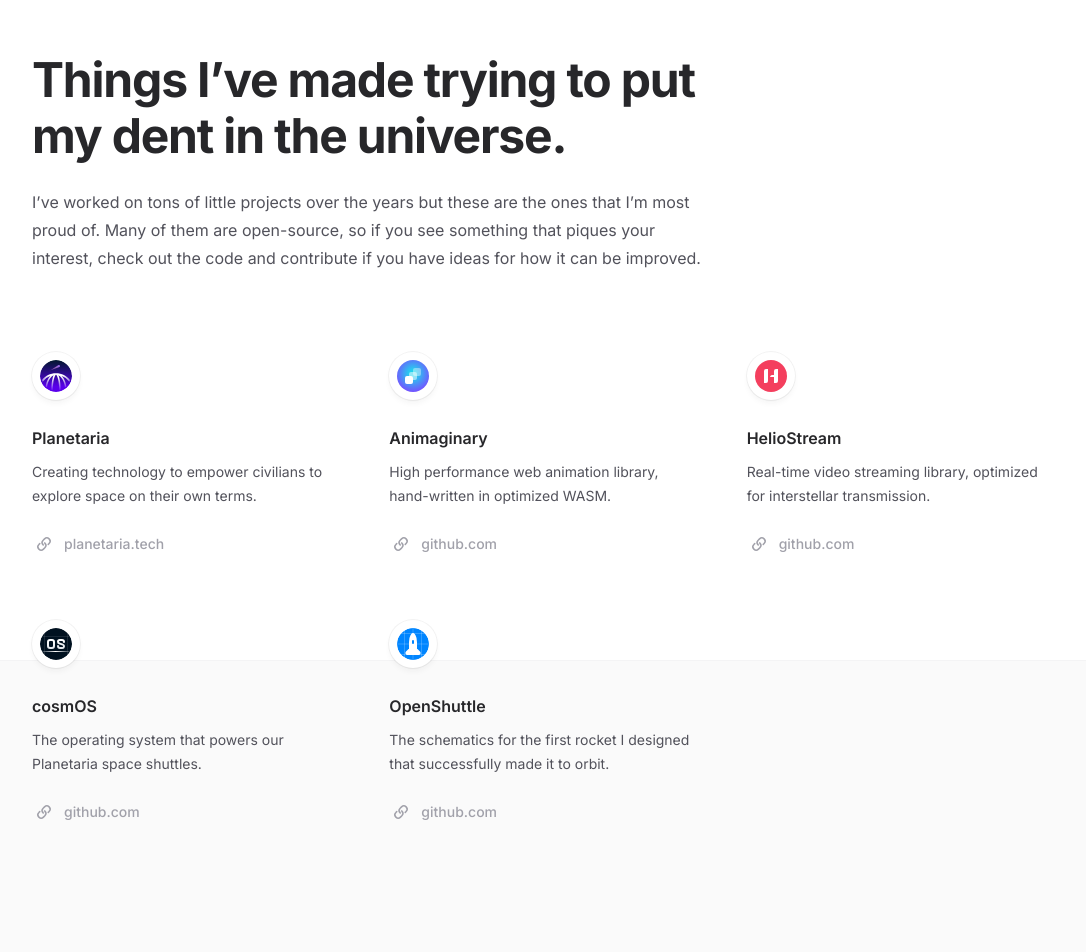
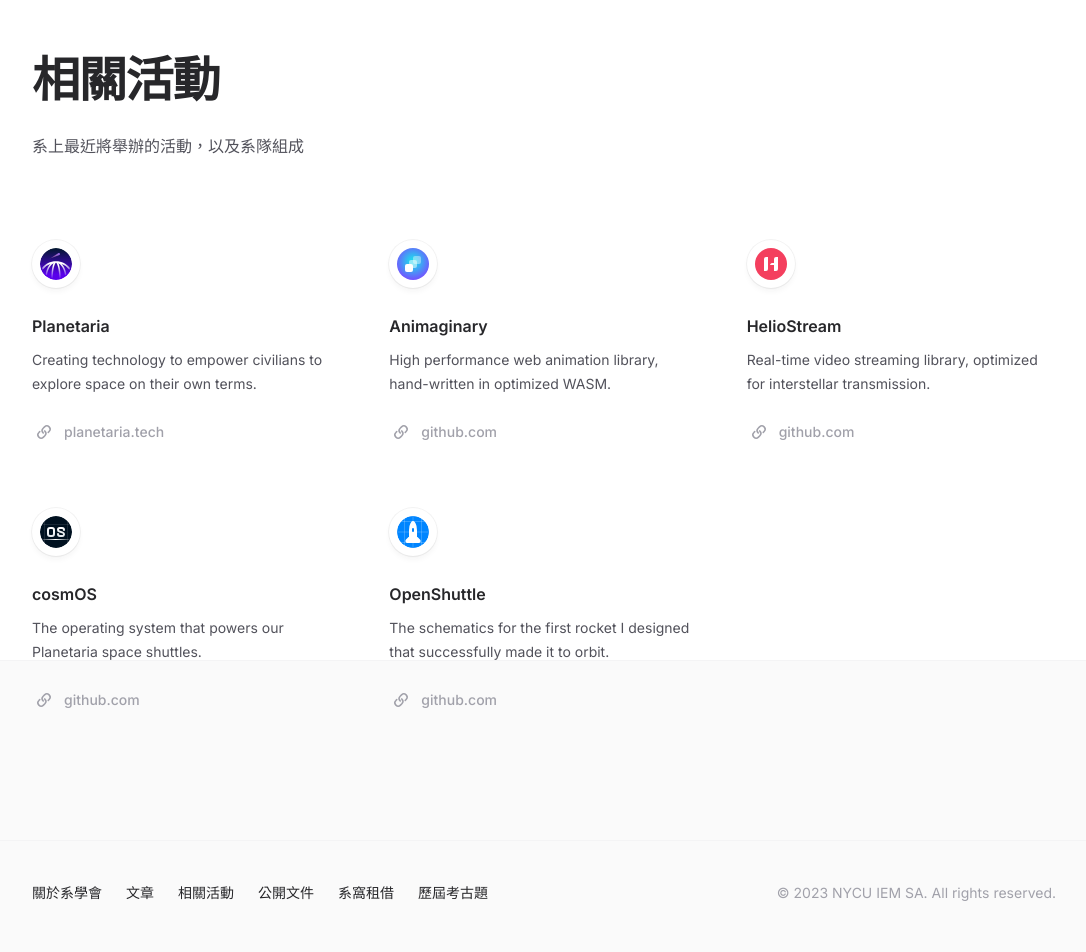
Before and after one commit to nycu-iem/new_website, a Next.js app: page /activities in a window 1280 px wide. Shown: the part 140-1092 px from the top of the page, without its empty margins (96-1182 px from the left). Built offline with nearby package versions, Linux system fonts and the light colour scheme.

Commit message:
change a little

```diff
--- a/app/(union)/activities/page.tsx
+++ b/app/(union)/activities/page.tsx
@@ -1,4 +1,3 @@
-import Head from 'next/head'
 import Image from 'next/image'
 
 import { Card, CardLink, CardDescription } from '../../../components/Card'
@@ -8,6 +7,10 @@
 import logoHelioStream from '../../../public/images/logos/helio-stream.svg'
 import logoOpenShuttle from '../../../public/images/logos/open-shuttle.svg'
 import logoPlanetaria from '../../../public/images/logos/planetaria.svg'
+
+export const metadata = {
+    title: '相關活動 | 陽明交大 工工系學會 | NYCU IEM SA',
+}
 
 const page = [
     {
@@ -61,26 +64,17 @@
 export default function Projects() {
     return (
         <>
-            <Head>
-                <title>Projects - Spencer Sharp</title>
-                <meta
-                    name="description"
-                    content="Things I’ve made trying to put my dent in the universe."
-                />
-            </Head>
             <SimpleLayout
-                title="Things I’ve made trying to put my dent in the universe."
-                intro="I’ve worked on tons of little projects over the years but these are the ones that I’m most proud of. Many of them are open-source, so if you see something that piques your interest, check out the code and contribute if you have ideas for how it can be improved."
+                title="相關活動"
+                intro="系上最近將舉辦的活動，以及系隊組成"
             >
-                <ul
-                    role="list"
+                <ul role="list"
                     className="grid grid-cols-1 gap-x-12 gap-y-16 sm:grid-cols-2 lg:grid-cols-3"
                 >
                     {page.map((project) => (
                         <Card as="li" key={project.name}>
                             <div className="relative z-10 flex h-12 w-12 items-center justify-center rounded-full bg-white shadow-md shadow-zinc-800/5 ring-1 ring-zinc-900/5 dark:border dark:border-zinc-700/50 dark:bg-zinc-800 dark:ring-0">
-                                <Image
-                                    src={project.logo}
+                                <Image src={project.logo}
                                     alt=""
                                     className="h-8 w-8"
                                     unoptimized
--- a/app/(union)/layout.tsx
+++ b/app/(union)/layout.tsx
@@ -5,7 +5,7 @@
 
 import { Footer } from "../../components/Footer"
 import { Header } from "../../components/Header"
-import { ToastContainer } from 'react-toastify';
+// import { ToastContainer } from 'react-toastify';
 import clsx from 'clsx'
 
 const inter = Inter({ subsets: ['latin'] })
@@ -46,7 +46,7 @@
                     </div>
                 </div>
                 <div className="relative">
-                    <ToastContainer />
+                    {/* <ToastContainer /> */}
                     <Header />
                     <main>
                         {children}
--- a/components/Footer.tsx
+++ b/components/Footer.tsx
@@ -1,13 +1,41 @@
 import Link from 'next/link'
 
-import { Container, OuterContainer, InnerContainer } from './Container'
+import { OuterContainer, InnerContainer } from './Container'
+
+const menuOptions: { title: string, href: string, blocked: boolean, reason?: string }[] = [
+    {
+        title: "關於系學會",
+        href: "/about",
+        blocked: false
+    }, {
+        title: "文章",
+        href: "/articles",
+        blocked: false
+    }, {
+        title: "相關活動",
+        href: "/activities",
+        blocked: false
+    }, {
+        title: "公開文件",
+        href: "/docs",
+        blocked: false
+    }, {
+        title: "系窩租借",
+        href: "/booking",
+        blocked: true,
+        reason: "Not Yet Implemented"
+    }, {
+        title: "歷屆考古題",
+        href: "/exams",
+        blocked: true,
+        reason: "Not Yet Implemented"
+    }
+]
 
 function NavLink({ href, children }: { href: string, children: React.ReactNode }) {
     return (
-        <Link
-            href={href}
-            className="transition hover:text-teal-500 dark:hover:text-teal-400"
-        >
+        <Link href={href}
+            className="transition hover:text-teal-500 dark:hover:text-teal-400">
             {children}
         </Link>
     )
@@ -21,14 +49,12 @@
                     <InnerContainer>
                         <div className="flex flex-col items-center justify-between gap-6 sm:flex-row">
                             <div className="flex flex-wrap justify-center gap-x-6 gap-y-1 text-sm font-medium text-zinc-800 dark:text-zinc-200">
-                                <NavLink href="/about">About</NavLink>
-                                <NavLink href="/projects">Projects</NavLink>
-                                <NavLink href="/speaking">Speaking</NavLink>
-                                <NavLink href="/uses">Uses</NavLink>
+                                {menuOptions.map(option => (
+                                    <NavLink href={option.href} key={option.href}>{option.title}</NavLink>
+                                ))}
                             </div>
                             <p className="text-sm text-zinc-400 dark:text-zinc-500">
-                                &copy; {new Date().getFullYear()} Spencer Sharp. All rights
-                                reserved.
+                                &copy; {new Date().getFullYear()} NYCU IEM SA. All rights reserved.
                             </p>
                         </div>
                     </InnerContainer>
--- a/components/Header.tsx
+++ b/components/Header.tsx
@@ -9,28 +9,31 @@
 import { usePathname } from "next/navigation"
 // import { toast } from 'react-toastify';
 import Swal from "sweetalert2"
-import { error } from 'console'
 
 const menuOptions: { title: string, href: string, blocked: boolean, reason?: string }[] = [
     {
-        title: "About",
+        title: "關於系學會",
         href: "/about",
         blocked: false
     }, {
-        title: "Articles",
+        title: "文章",
         href: "/articles",
         blocked: false
     }, {
-        title: "Activities",
+        title: "相關活動",
         href: "/activities",
         blocked: false
     }, {
-        title: "House",
+        title: "公開文件",
+        href: "/docs",
+        blocked: false
+    }, {
+        title: "系窩租借",
         href: "/booking",
         blocked: true,
         reason: "Not Yet Implemented"
     }, {
-        title: "Exams",
+        title: "歷屆考古題",
         href: "/exams",
         blocked: true,
         reason: "Not Yet Implemented"
@@ -265,14 +268,15 @@
             aria-label="Home"
             className={clsx(className, 'pointer-events-auto')}
             {...props}
+            passHref
         >
             <Image src="/images/logos/iem.png"
-                alt=""
+                alt="Logo of NYCU IEM"
                 fill={true}
                 sizes={large ? '4rem' : '2.25rem'}
                 className={clsx(
-                    'rounded-full bg-zinc-100 object-cover dark:bg-zinc-800',
-                    large ? 'h-16 w-16' : 'h-9 w-9'
+                    'rounded-full bg-zinc-100 object-cover',
+                    large ? 'h-16 h-16' : 'h-9 w-9'
                 )}
                 priority
             />
@@ -286,8 +290,6 @@
     let headerRef = useRef<HTMLDivElement>(null);
     let avatarRef = useRef<HTMLDivElement>(null);
     let isInitial = useRef<boolean>(true);
-
-
 
     useEffect(() => {
         let downDelay = avatarRef.current?.offsetTop ?? 0
@@ -441,7 +443,7 @@
                                     </AvatarContainer>
                                 )}
                             </div>
-                            <div className="flex flex-1 justify-end md:justify-center">
+                            <div className="flex flex-auto justify-end md:justify-center">
                                 <MobileNavigation className="pointer-events-auto md:hidden" />
                                 <DesktopNavigation className="pointer-events-auto hidden md:block" />
                             </div>
--- a/components/SocialIcons.tsx
+++ b/components/SocialIcons.tsx
@@ -34,3 +34,12 @@
         </svg>
     )
 }
+
+export function FacebookIcon(props: any) {
+    return (
+        <svg viewBox="6 3 40 40" aria-hidden="true" {...props}>
+            <path className="st1" d="M27.8,25.6l0.9-5.6h-5.3v-3.9c0-1.6,0.6-2.8,3-2.8h2.6V8.2c-1.4-0.2-3-0.4-4.4-0.4c-4.6,0-7.8,2.8-7.8,7.8V20
+	h-5v5.6h5v14.1c1.1,0.2,2.2,0.3,3.3,0.3c1.1,0,2.2-0.1,3.3-0.3V25.6H27.8z"/>
+        </svg>
+    )
+}
```
Also changed, not shown: app/(union)/docs/page.tsx (added, +87 -0 lines), app/(union)/page.tsx (+23 -17 lines), 1 other file (tests, documents, lock files or other folders).
